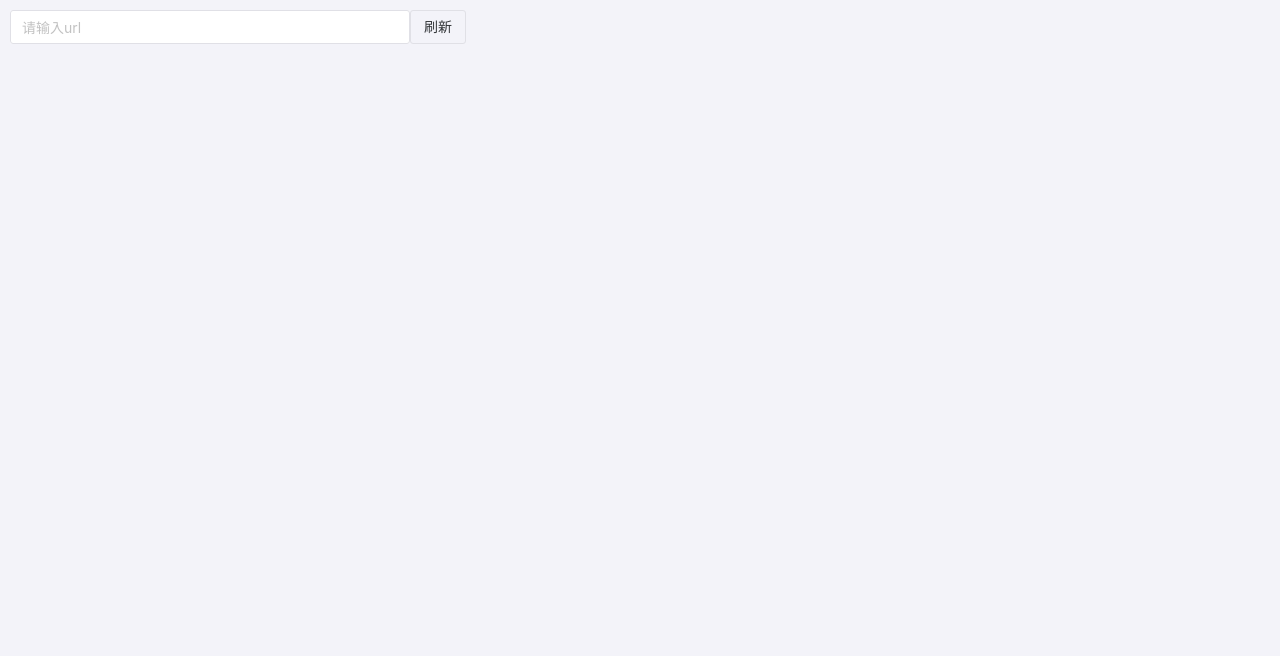
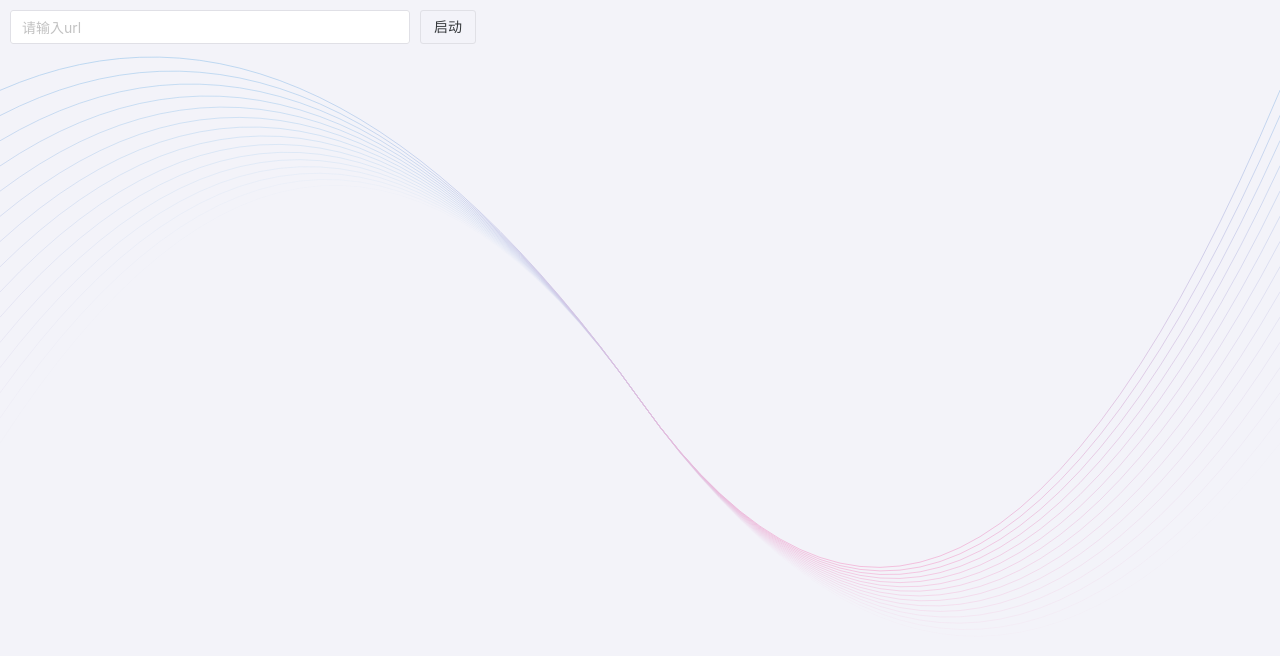
Before and after one commit to RadiumAg/jd-flash-sale, a Vue app: page / in a window 1280 px wide. Shown: the top 656 px of the page. Built offline with nearby package versions, Linux system fonts and the light colour scheme.

Commit message:
chore: op code

```diff
--- a/src/main/script.ts
+++ b/src/main/script.ts
@@ -1,8 +1,9 @@
+import { ipcMain } from 'electron'
 import { Builder, Browser } from 'selenium-webdriver'
 const driver = await new Builder().forBrowser(Browser.CHROME).build()
 
 function initScript() {
-  driver.get()
+  ipcMain.on('start', (event, title) => {})
 }
 
 export { initScript }
--- a/src/renderer/src/App.vue
+++ b/src/renderer/src/App.vue
@@ -1,7 +1,7 @@
 <script setup lang="ts">
+import { ref } from 'vue'
 import { NButton, NInput } from 'naive-ui'
 import AppWindow from './components/app-window.vue'
-import { ref } from 'vue'
 
 const link = ref()
 const AppWindowRef = ref<InstanceType<typeof AppWindow>>()
@@ -16,7 +16,7 @@ const ipcHandle = () => window.electron.ipcRenderer.send('ping')
   <div class="app-wrapper">
     <div class="left">
       <NInput v-model:value="link" class="input" placeholder="请输入url" />
-      <NButton @click="handleRefresh">刷新</NButton>
+      <NButton @click="handleRefresh">启动</NButton>
     </div>
   </div>
 </template>
@@ -40,5 +40,6 @@ const ipcHandle = () => window.electron.ipcRenderer.send('ping')
 
 .input {
   width: 400px;
+  margin-right: 10px;
 }
 </style>
--- a/src/renderer/src/assets/main.css
+++ b/src/renderer/src/assets/main.css
@@ -5,6 +5,9 @@ body {
   align-items: center;
   justify-content: center;
   overflow: hidden;
+  user-select: none;
   background-size: cover;
-  user-select: none;
+  background-size: 100% 100%;
+  background-repeat: no-repeat;
+  background-image: url('wavy-lines.svg');
 }
```
